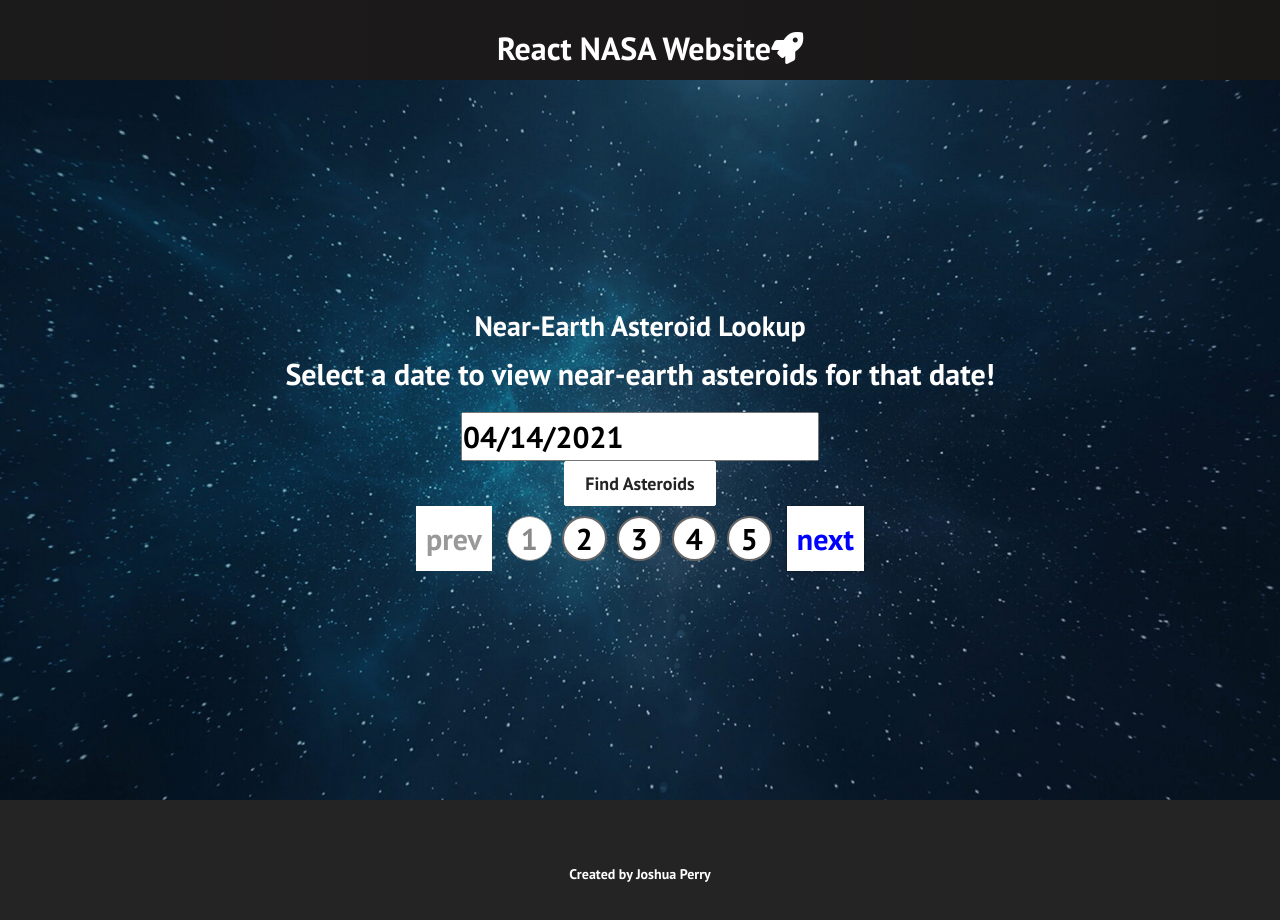
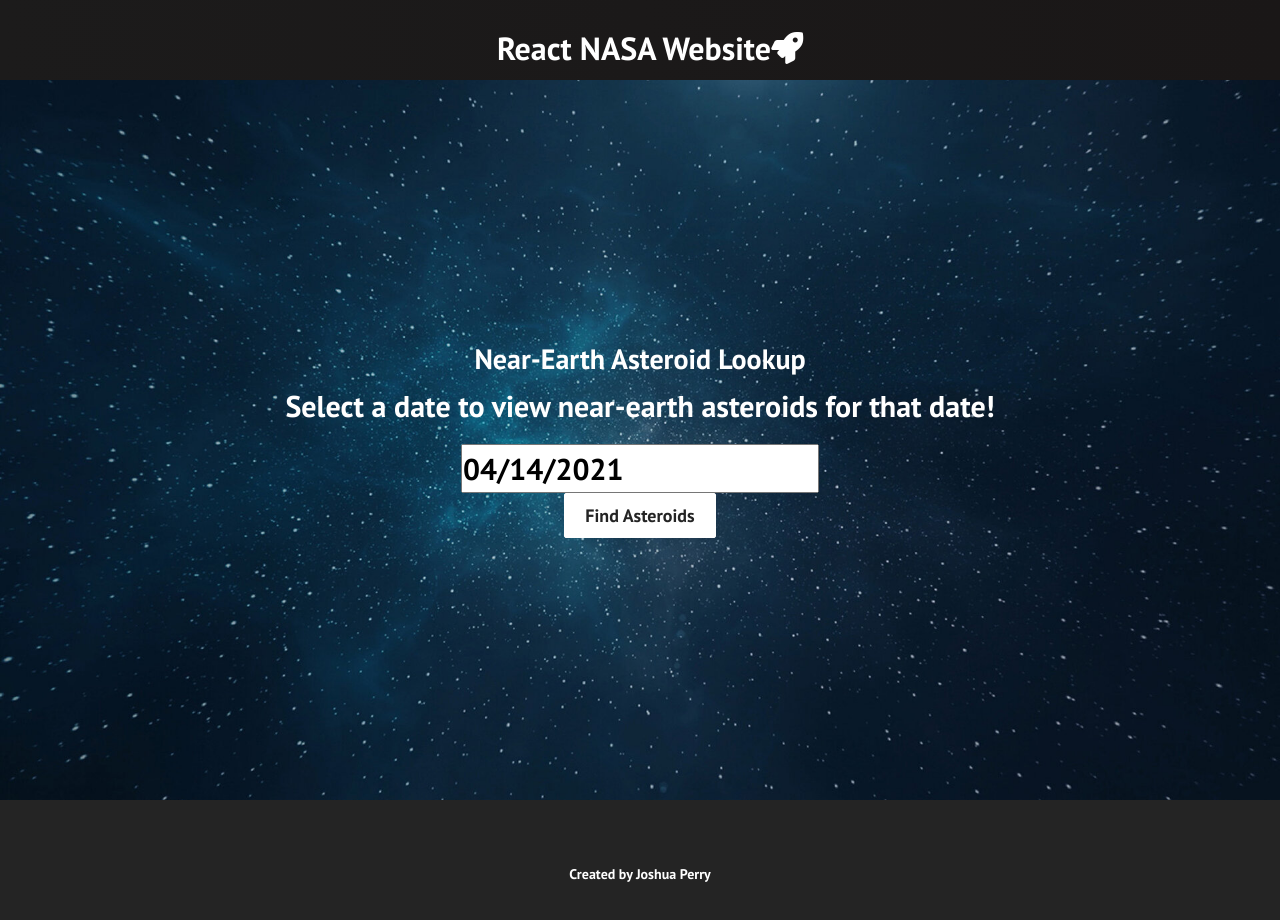
Before and after one commit to jperry45/react-website-youtube, a React (Create React App) app: page /asteroid in a window 1280 px wide. Shown: the top 920 px of the page. Built offline with nearby package versions, Linux system fonts and the light colour scheme; the HTML template or start-up script is replaced by a standard one.

Commit message:
Improve UI

```diff
--- a/src/components/NEASection.css
+++ b/src/components/NEASection.css
@@ -1,5 +1,4 @@
 .astronomy {
-  background-image: url('/react-website-nasa/images/space.jpg');
   background-position: center;
   background-size: cover;
   background-repeat: no-repeat;
--- a/src/components/NEASubSection.css
+++ b/src/components/NEASubSection.css
@@ -11,6 +11,7 @@
 }
 
 .options {
+	text-align: center;
 	overflow:hidden;
 	margin: 10px;
 }
--- a/src/components/NEASubSection.js
+++ b/src/components/NEASubSection.js
@@ -15,24 +15,29 @@ export default class NEASubSection extends React.Component {
 	asteroid(data) {
 		return (
 		  <a className="options" href={data.data.nasa_jpl_url}>
-		  Name: {data.data.name}  Distance: {data.data.close_approach_data[0].miss_distance.astronomical}AU from Earth</a>
+		  Name: {data.data.name}
+		  <br />Distance: {data.data.close_approach_data[0].miss_distance.astronomical}AU from Earth</a>
 		);
 	}
 
 
 	render() {
+		let pagination;
+		if (this.state.asteroids !== undefined && this.state.asteroids.length != 0) {
+			pagination = <Pagination
+			    data={this.state.asteroids}
+			    RenderComponent={this.asteroid}
+			    title="Posts"
+			    pageLimit={5}
+			    dataLimit={4}
+			  />
+		}
 		return (
 			<>
 			  <Button onClick={this.fetch.bind(this)}>
 			  	Find Asteroids
 			  </Button>
-			  <Pagination
-			    data={this.state.asteroids}
-			    RenderComponent={this.asteroid}
-			    title="Posts"
-			    pageLimit={5}
-			    dataLimit={5}
-			  />
+			  {pagination}
 			</>
 		);
 	}
```
